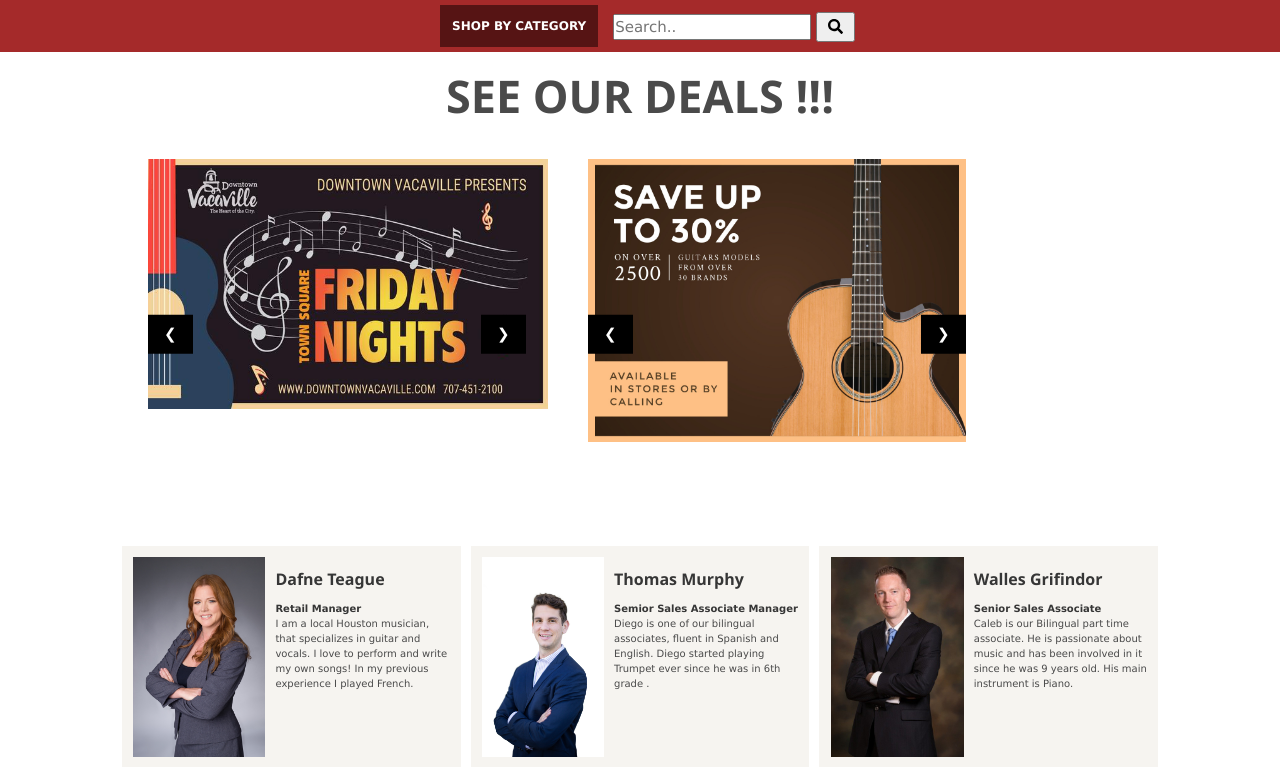
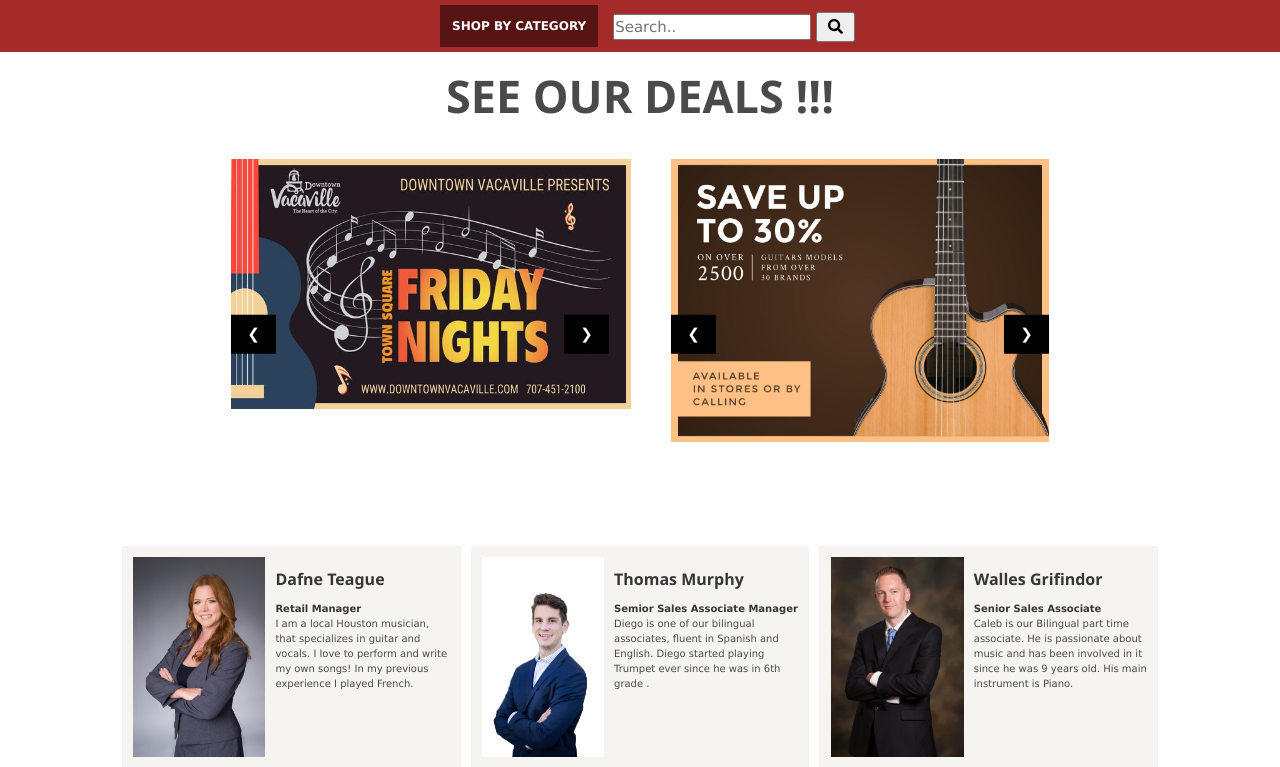
Before and after one commit to Aaron033/porfolio, a PHP site: page /html/music.html in a window 1280 px wide. Shown: the part 49-816 px from the top of the page. Run offline with PHP 8.4, Linux system fonts and the light colour scheme; some libraries are stand-ins or nearby versions.

Commit message:
content centered

```diff
--- a/css/music.css
+++ b/css/music.css
@@ -108,14 +108,15 @@ margin-top:12px;
 main{
 	width: 80vw;
 	margin: 0 auto;
+	display: flex;
+	flex-direction: column;
+   align-items: center;
 
 }
 
 main .columns .sales{
 
-	display: flex;
-	flex-direction: column;
-   align-items: center;
+
 }
 
 
```
